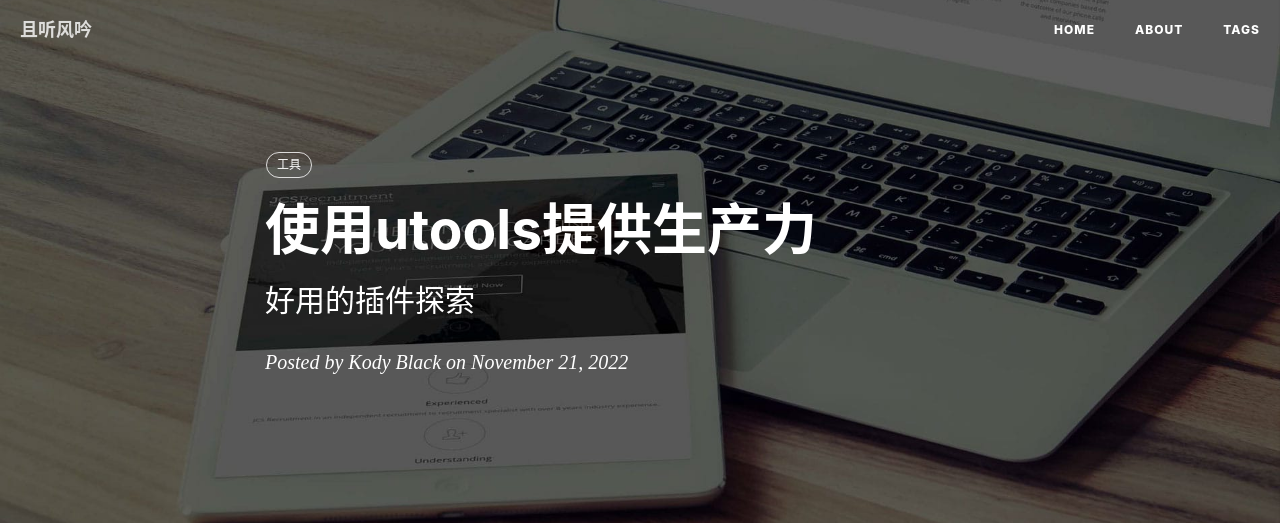
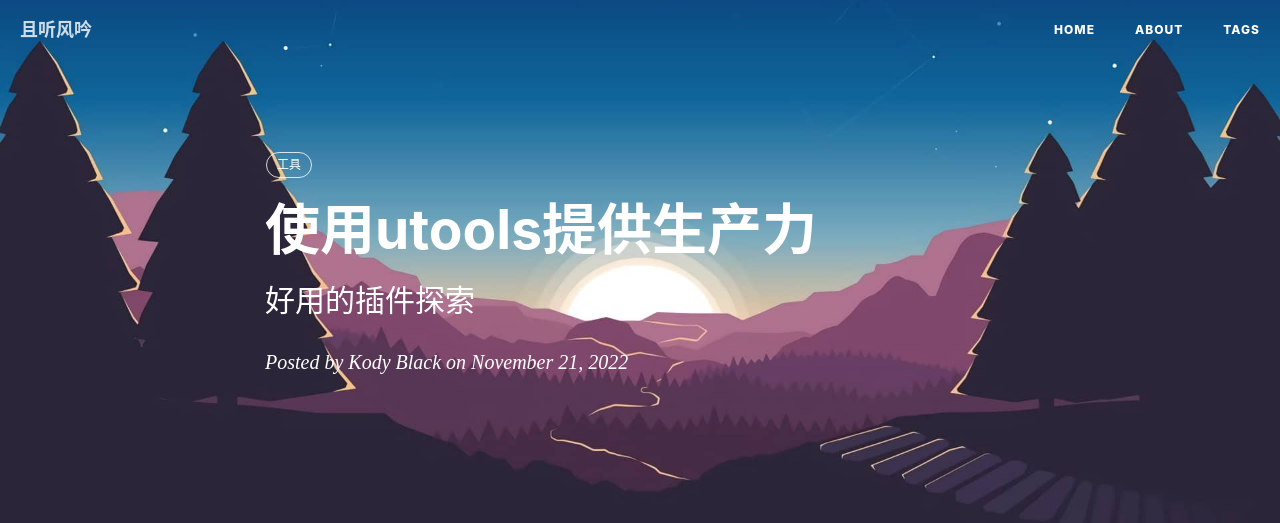
Before and after one commit to kody-black/oldblog, a Jekyll site: the page built from _posts/2022-11-21-使用utools提供生产力.md, in a window 1280 px wide. Shown: the top 523 px of the page. Built offline with Jekyll 4.4.1, drawn with Linux system fonts in a browser that asks for light colours; nearby versions of some CDN libraries; comment, search, counter and statistics services are not loaded; grey boxes are pictures that could not be loaded.

Commit message:
鍔犲嚑寮犲浘

```diff
--- a/_posts/2022-11-21-使用utools提供生产力.md
+++ b/_posts/2022-11-21-使用utools提供生产力.md
@@ -4,7 +4,7 @@ title:      使用utools提供生产力
 subtitle:   好用的插件探索
 date:       2022-11-21
 author:     Kody Black
-header-img: img/post-bg-normal.jpg
+header-img: img/post-bg-sunrise.jpg
 catalog: true
 tags:
     - 工具
```
Also changed, not shown: img/post-bg-moon.jpg (renamed from img/background209.jpg), img/post-bg-sunrise.jpg (added).
